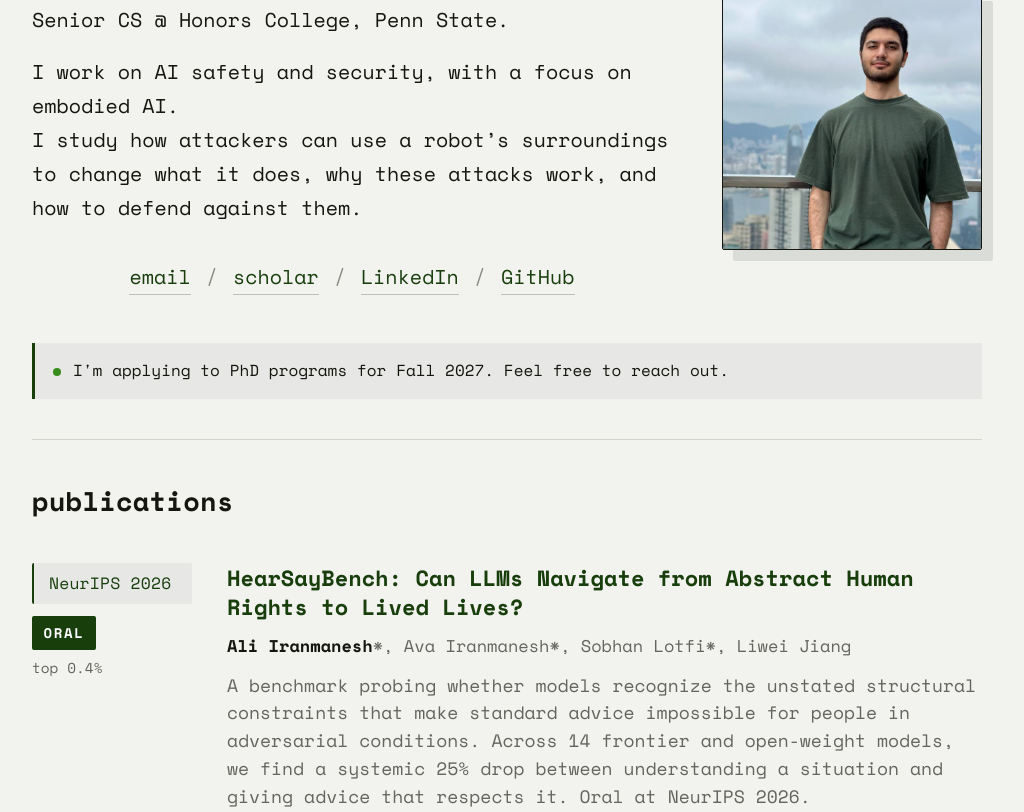
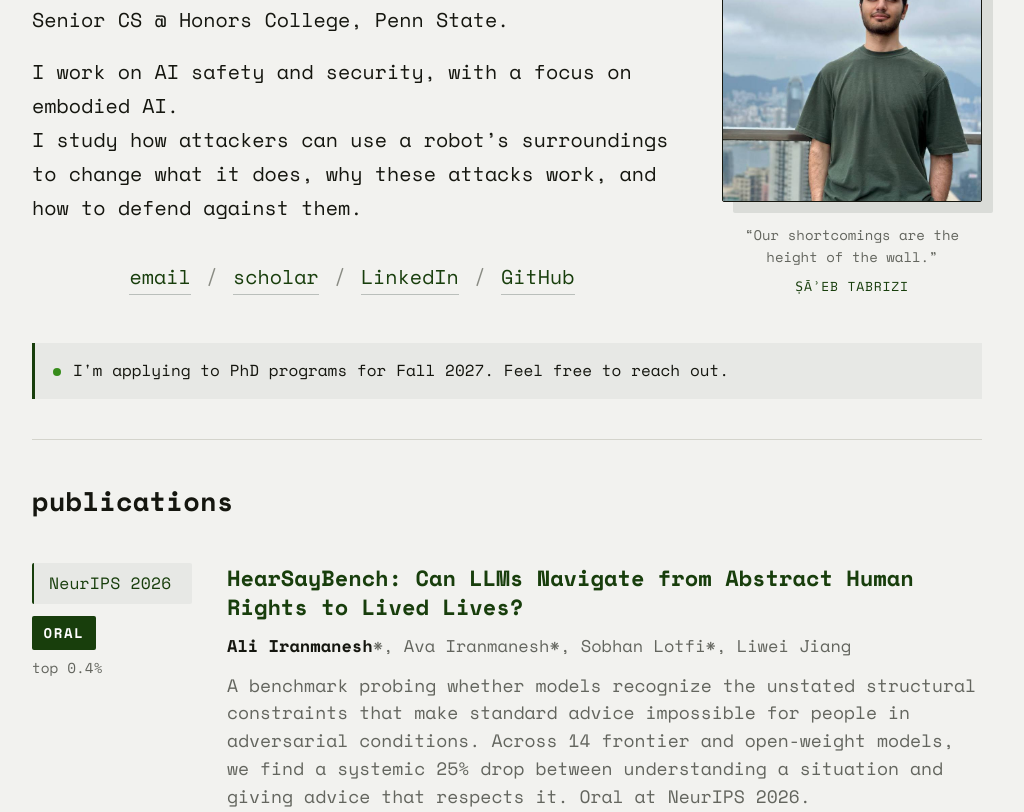
Before and after one commit to Aliiiranmanesh/Aliiiranmanesh.github.io, a plain HTML site: page index.html in a window 1280 px wide. Shown: the part 164-976 px from the top of the page, without its empty margins (133-1157 px from the left). Drawn offline with nearby package versions, Linux system fonts and the light colour scheme.

Commit message:
Add Saeb Tabrizi quote beneath portrait

```diff
--- a/index.html
+++ b/index.html
@@ -48,11 +48,15 @@
         </p>
       </div>
 
-      <div class="bio-portrait">
+      <figure class="bio-portrait">
         <a class="portrait-frame" href="static/Ali.jpg">
           <img src="static/Ali.jpg" alt="Ali Iranmanesh">
         </a>
-      </div>
+        <figcaption class="portrait-caption">
+          <q>Our shortcomings are the height of the wall.</q>
+          <span class="portrait-attribution">ṢĀʾEB TABRIZI</span>
+        </figcaption>
+      </figure>
     </section>
 
     <p class="application-note">
--- a/style.css
+++ b/style.css
@@ -109,6 +109,12 @@ a:focus-visible {
   line-height: 1.7;
 }
 
+.bio-portrait {
+  width: 260px;
+  max-width: 100%;
+  margin: 0;
+}
+
 .portrait-frame {
   display: block;
   width: 260px;
@@ -125,6 +131,24 @@ a:focus-visible {
   height: 100%;
   object-fit: cover;
   display: block;
+}
+
+.portrait-caption {
+  margin-top: 1.1rem;
+  color: var(--text-secondary);
+  font-size: 0.7rem;
+  line-height: 1.6;
+  text-align: center;
+}
+
+.portrait-caption q { quotes: "\201C" "\201D" "\2018" "\2019"; }
+
+.portrait-attribution {
+  display: block;
+  margin-top: 0.4rem;
+  color: var(--link);
+  font-size: 0.65rem;
+  letter-spacing: 0.06em;
 }
 
 .contact-row {
@@ -313,8 +337,8 @@ a.entry-title:hover {
 
   .bio-portrait {
     order: -1;
-    display: flex;
-    justify-content: center;
+    width: 200px;
+    justify-self: center;
   }
 
   .bio-portrait img { width: 100%; height: 100%; }
```
